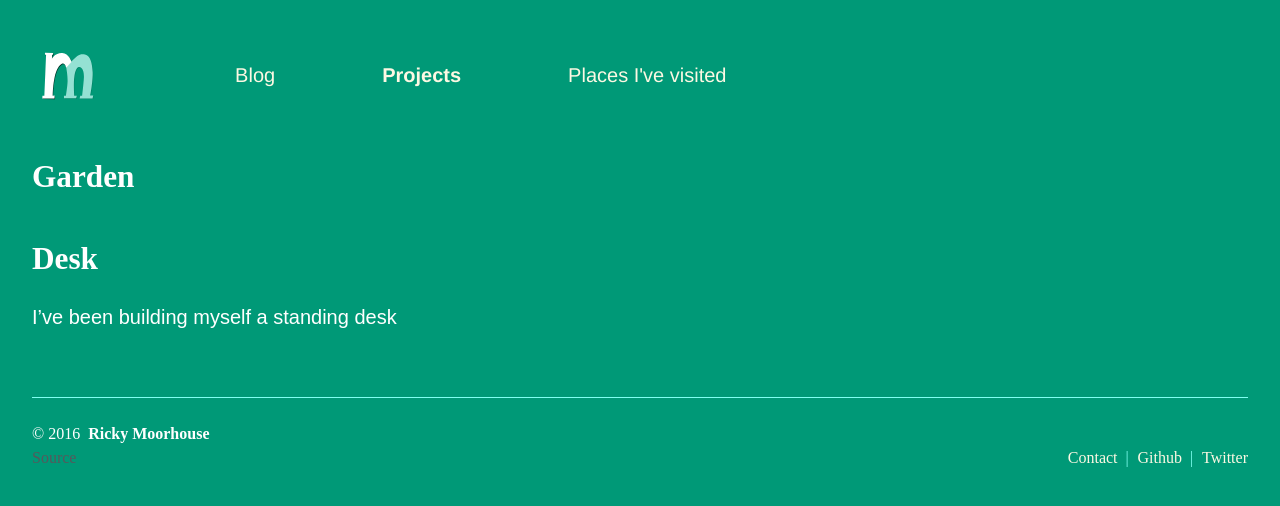
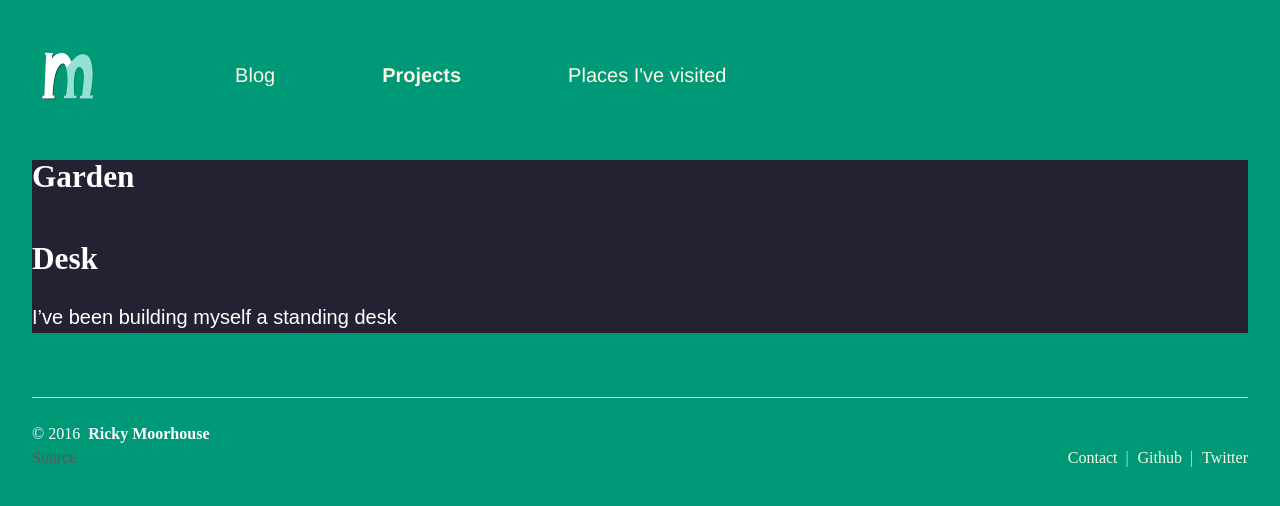
Before and after one commit to rickymoorhouse/rickymoorhouse.co.uk, a Jekyll site: the page built from _pages/projects.md, in a window 1280 px wide. Shown: the top 506 px of the page. Built offline with Jekyll 4.4.1, drawn with Linux system fonts in a browser that asks for light colours.

Commit message:
darker and wider

```diff
--- a/_sass/_site.scss
+++ b/_sass/_site.scss
@@ -4,6 +4,10 @@
   padding: 0 $spacer;
 }
 .site-content {
+  width: 100%;
+  background: #222233;
+}
+article {
   @include make-container();
 }
 // RESPONSIVE SITE
```
